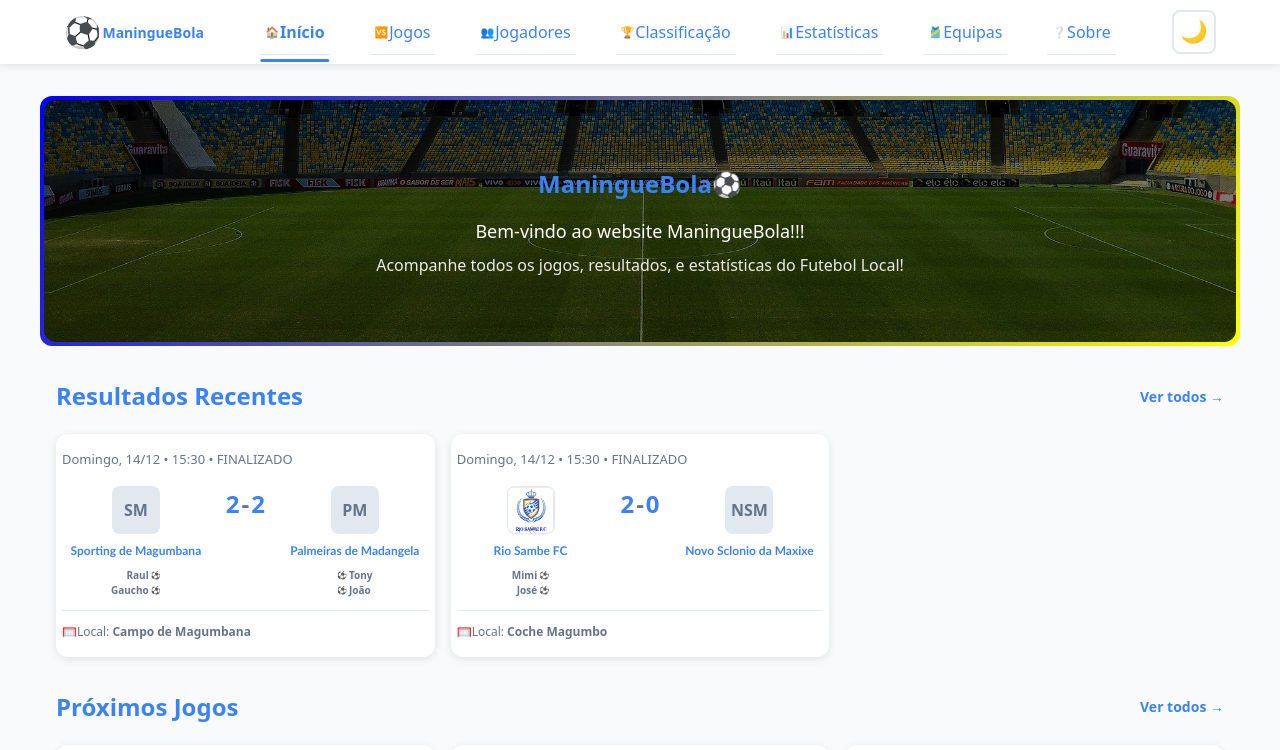
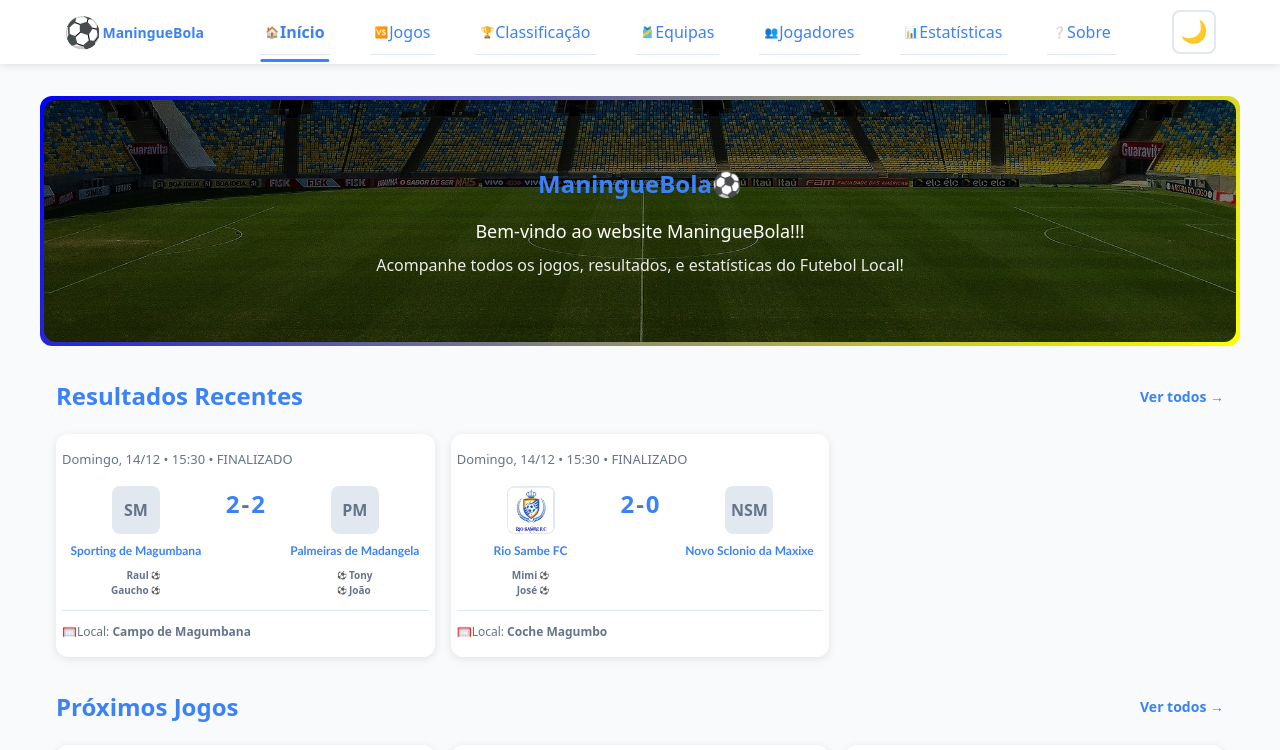
Before and after one commit to Raimundroid/maninguebola, a React (Vite) app: page / in a window 1280 px wide. Shown: the top 750 px of the page. Built offline with nearby package versions, Linux system fonts and the light colour scheme.

Commit message:
menu links re-arrenged

```diff
--- a/src/components/Navbar/Navbar.jsx
+++ b/src/components/Navbar/Navbar.jsx
@@ -96,7 +96,6 @@ const Navbar = () => {
   const navItems = [
     { id: "home", path: "/", label: "Início", icon: "🏠" },
     { id: "matches", path: "/jogos", label: "Jogos", icon: "🆚" },
-    { id: "players", path: "/jogadores", label: "Jogadores", icon: "👥" },
     {
       id: "standings",
       path: "/classificacao",
@@ -104,16 +103,17 @@ const Navbar = () => {
       icon: "🏆",
     },
     {
+      id: "teams",
+      path: "/equipas",
+      label: "Equipas",
+      icon: "🎽",
+    },
+    { id: "players", path: "/jogadores", label: "Jogadores", icon: "👥" },
+    {
       id: "statistics",
       path: "/estatisticas",
       label: "Estatísticas",
       icon: "📊",
-    },
-    {
-      id: "teams",
-      path: "/equipas",
-      label: "Equipas",
-      icon: "🎽",
     },
     {
       id: "about",
```
